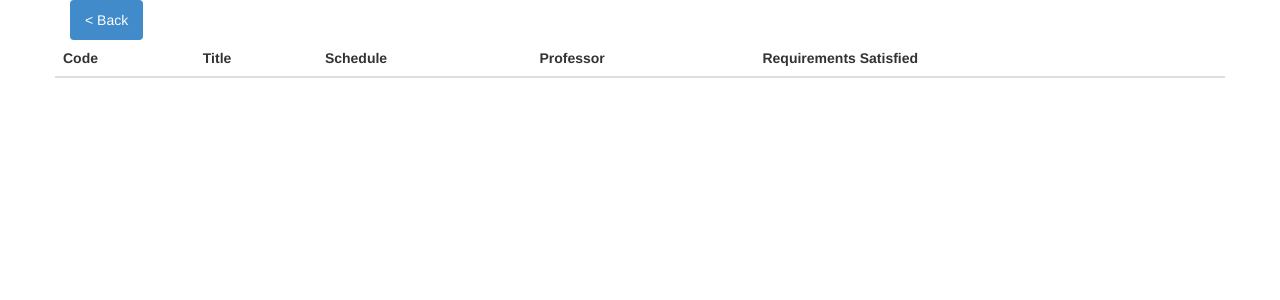
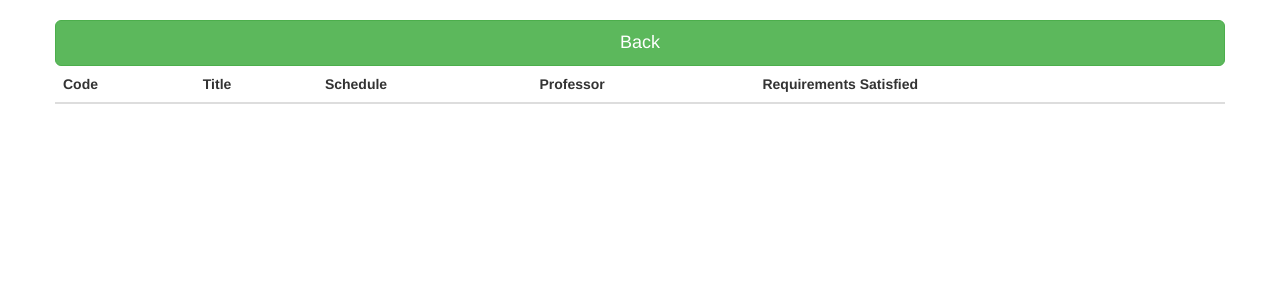
Before and after one commit to cthurber/GenEdSniper, a Flask app: page /selections in a window 1280 px wide. Shown: the part 76-376 px from the top of the page. Run offline with Flask 2, Linux system fonts and the light colour scheme; lists and menus that the app fills with data are empty; some libraries are stand-ins or nearby versions.

Commit message:
Modified back button

```diff
--- a/templates/selections.html
+++ b/templates/selections.html
@@ -11,12 +11,12 @@
   ga('send', 'pageview');
 
 </script>
-<nav>
-  <ul class="nav nav-pills pull-left">
-    <li role="presentation" class="active"><a href="/">< Back</a></li>
-  </ul>
-</nav>
+
+
 <div class="row">
+  <br/>
+    <button type="button" style="width: 100%" class="btn btn-lg btn-success">Back</button>
+  <br/>
         <!-- <div class="col-xs-12 col-md-8"> -->
             <table class="table table-hover">
               <thead>
```
